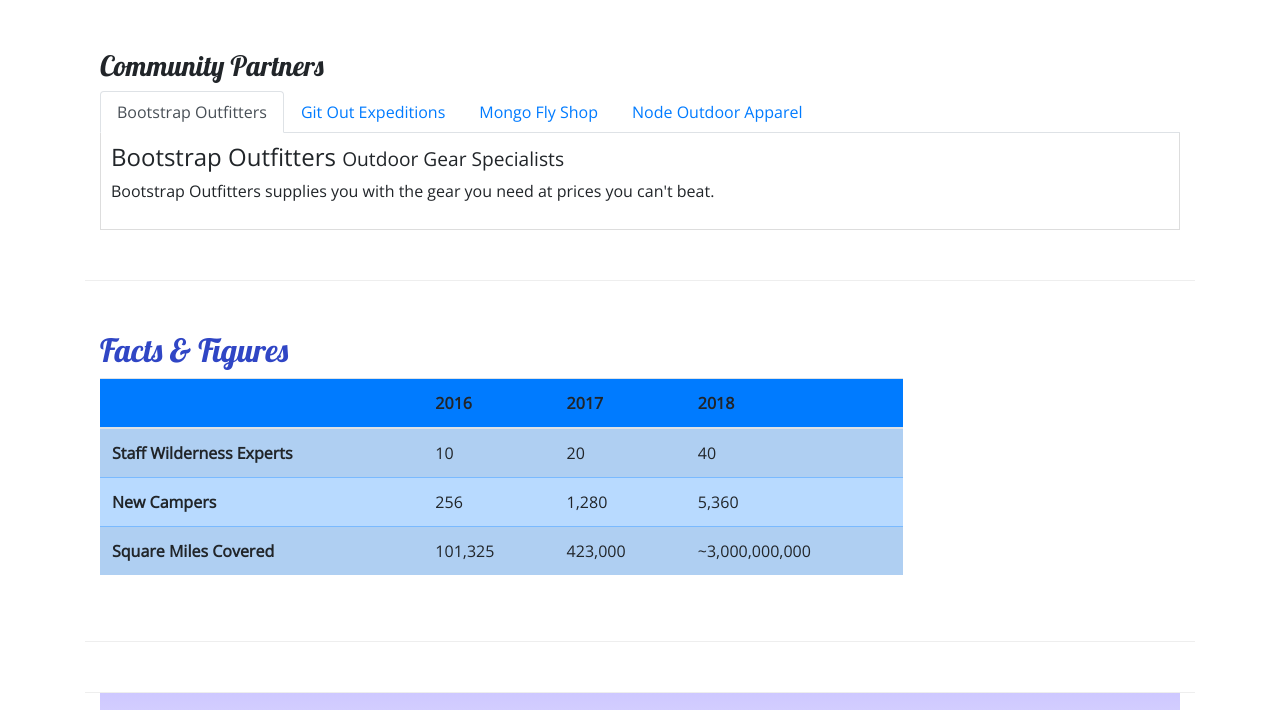
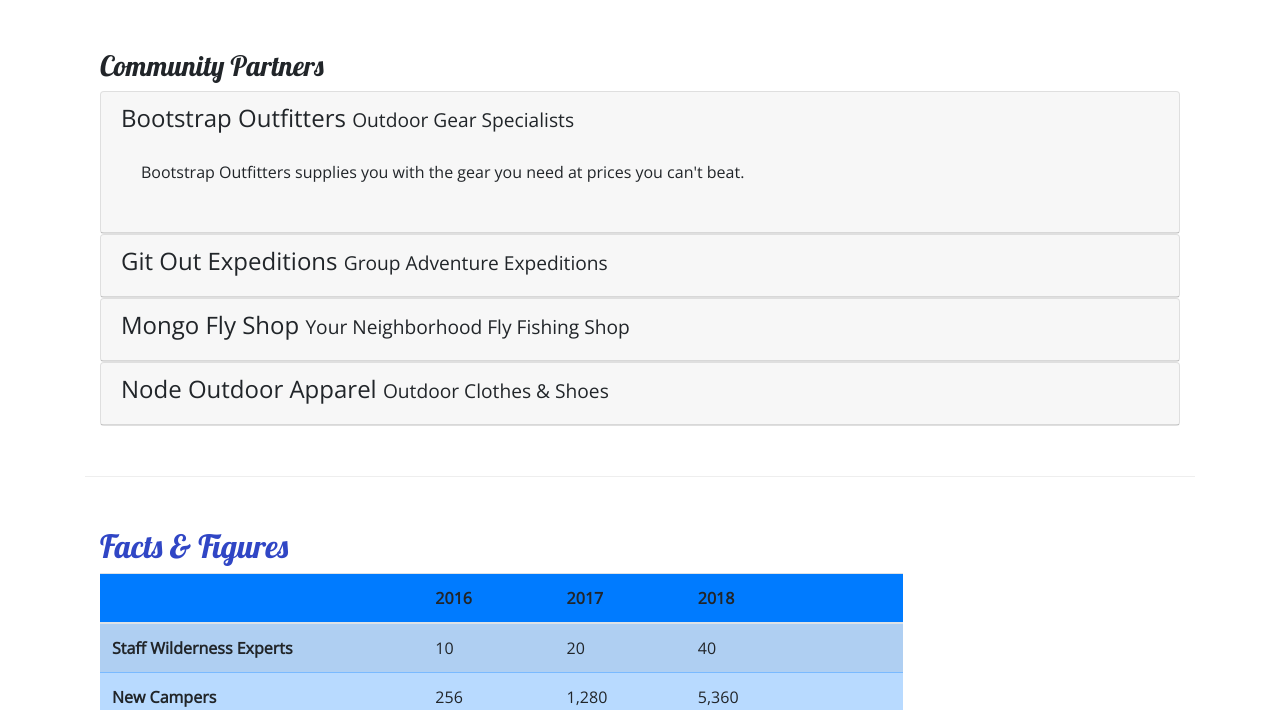
Before and after one commit to adibsob/My-First-Bootstrap-Project, a website: page aboutus.html in a window 1280 px wide. Shown: the part 785-1495 px from the top of the page. Drawn offline with nearby package versions, Linux system fonts and the light colour scheme.

Commit message:
Accordion

```diff
--- a/CSS/styles.css
+++ b/CSS/styles.css
@@ -43,3 +43,8 @@
     border-top: none;
     padding: 10px;
 }
+/* this is to make the lines in accordion not show up as links( blue and underlined) */
+a, a:hover {
+    color: inherit;
+    text-decoration: none;
+  }
--- a/aboutus.html
+++ b/aboutus.html
@@ -94,7 +94,8 @@
                 <div class="col">
                     <div class="card bg-light mt-3">
                         <blockquote class="blockquote card-body">
-                            <p class="mb-0">I will not follow where the path may lead, but I will go where there is no path, and I
+                            <p class="mb-0">I will not follow where the path may lead, but I will go where there is no
+                                path, and I
                                 will leave a trail.</p>
                             <footer class="blockqoute-footer">Muriel Strode,
                                 <cite title="Source title">"Wind-Wafed Wild Flowers" - The Open Court, 1903</cite>
@@ -107,37 +108,75 @@
                     <div class="row row-content">
                         <div class="col">
                             <h3>Community Partners</h3>
-                            <ul class="nav nav-tabs">
-                                <li class="nav-item"><a class="nav-link active" href="#Bootstrap" role="tab" data-toggle="tab">Bootstrap Outfitters</a></li>
-                                <li class="nav-item"><a class="nav-link" href="#Git" role="tab" data-toggle="tab">Git Out Expeditions</a></li>
-                                <li class="nav-item"><a class="nav-link" href="#Mongo" role="tab" data-toggle="tab">Mongo Fly Shop</a></li>
-                                <li class="nav-item"><a class="nav-link" href="#Node" role="tab" data-toggle="tab">Node Outdoor Apparel</a></li>
-                            </ul>
-                            <div class="tab-content">
-                                <div role="tabpanel" class="tab-pane fade show active" id="Bootstrap">
-                                    <h4>Bootstrap Outfitters <small>Outdoor Gear Specialists</small></h4>
-                                    <p class="d-none d-sm-block">Bootstrap Outfitters supplies you with the gear you need at
+                            <div id="accordion">
+                                <div class="card">
+                                    <div role="tab" class="card-header">
+                                        <h4>
+                                            <a data-toggle="collapse" data-target="#bootstrap">
+                                                Bootstrap Outfitters <small>Outdoor Gear Specialists</small>
+                                            </a>
+                                        </h4>
+                                        <div class="collapse show" id="bootstrap" data-parent="#accordion">
+                                            <div class="card-body">
+                                                <p class="d-none d-sm-block">Bootstrap Outfitters supplies you with the
+                                                    gear you need at
                                                     prices you
                                                     can't beat.</p>
                                             </div>
-                                <div role="tabpanel" class="tab-pane fade" id="Git">
-                                    <h4>Git Out Expeditions <small>Group Adventure Expeditions</small></h4>
-                                    <p class="d-none d-sm-block">Join Git Out Expeditions to explore new horizons with a group
+                                        </div>
+                                    </div>
+                                </div>
+                                <div class="card">
+                                    <div role="tab" class="card-header">
+                                        <h4>
+                                            <a class="collapsed" data-toggle="collapse" data-target="#git">
+                                                Git Out Expeditions <small>Group Adventure Expeditions</small>
+                                            </a>
+                                        </h4>
+                                        <div class="collapse" id="git" data-parent="#accordion">
+                                            <div class="card-body">
+                                                <p class="d-none d-sm-block">Join Git Out Expeditions to explore new
+                                                    horizons with a group
                                                     of other
                                                     adventurers!</p>
                                             </div>
-                                <div role="tabpanel" class="tab-pane fade" id="Mongo">
-                                    <h4>Mongo Fly Shop <small>Your Neighborhood Fly Fishing Shop</small></h4>
-                                    <p class="d-none d-sm-block">Need a new fishing pole, a tacklebox, or flies of all kinds?
+                                        </div>
+                                    </div>
+                                </div>
+                                <div class="card">
+                                    <div role="tab" class="card-header">
+                                        <h4>
+                                            <a class="collapsed" data-toggle="collapse" data-target="#mongo">
+                                                Mongo Fly Shop <small>Your Neighborhood Fly Fishing Shop</small>
+                                            </a>
+                                        </h4>
+                                        <div class="collapse" id="mongo" data-parent="#accordion">
+                                            <div class="card-body">
+                                                <p class="d-none d-sm-block">Need a new fishing pole, a tacklebox, or
+                                                    flies of all kinds?
                                                     Stop by
                                                     Mongo Fly Shop.</p>
                                             </div>
-                                <div role="tabpanel" class="tab-pane fade" id="Node">
-                                    <h4>Node Outdoor Apparel <small>Outdoor Clothes & Shoes</small></h4>
-                                    <p class="d-none d-sm-block">From polar fleeces to swimsuits, hiking boots to waders, a
+                                        </div>
+                                    </div>
+                                </div>
+                                <div class="card">
+                                    <div role="tab" class="card-header">
+                                        <h4>
+                                            <a class="collapsed" data-toggle="collapse" data-target="#node">
+                                                Node Outdoor Apparel <small>Outdoor Clothes & Shoes</small>
+                                            </a>
+                                        </h4>
+                                        <div class="collapse" id="node" data-parent="#accordion">
+                                            <div class="card-body">
+                                                <p class="d-none d-sm-block">From polar fleeces to swimsuits, hiking
+                                                    boots to waders, a
                                                     visit to
                                                     Node will be sure to get you
                                                     covered.</p>
+                                            </div>
+                                        </div>
+                                    </div>
                                 </div>
                             </div>
                         </div>
```
Lines whose indentation alone changed are shown as unchanged.
